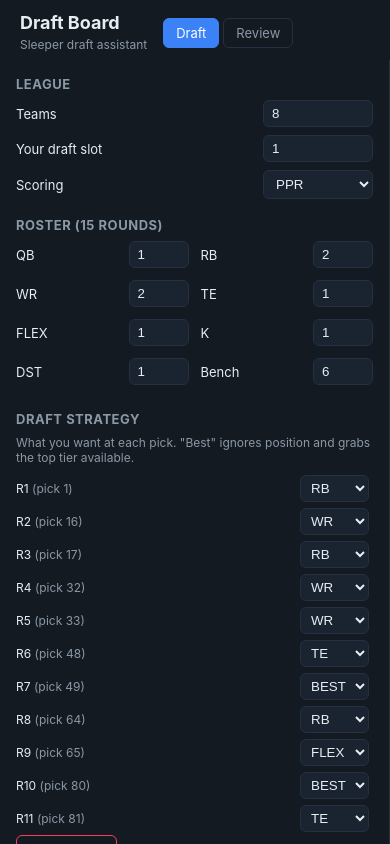
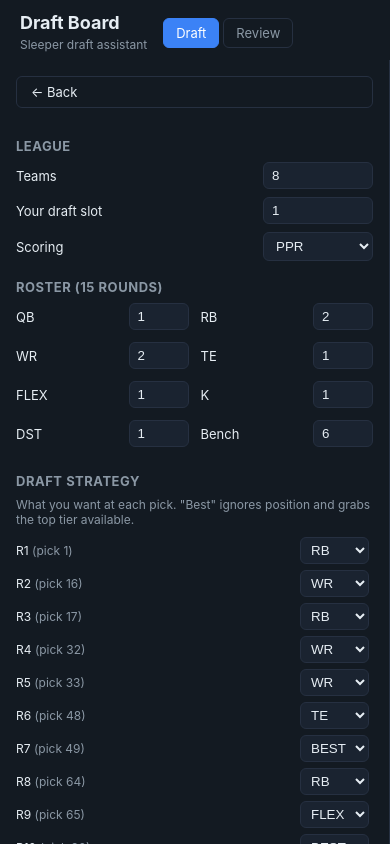
Before and after one commit to HALFxAxHEART/sleeper-draft-assistant, a React (Vite) app: page / in a window 390 px wide. Both pictures are taken after a click on the button "Settings". Shown: the top 844 px of the page. Built offline with nearby package versions, Linux system fonts and the light colour scheme.

Commit message:
Add a back button to the settings panel
Previously the only way to close settings was clicking the header
'Settings' toggle again, which isn't an obvious close affordance
(especially on mobile, where settings covers the full screen).

```diff
--- a/src/App.tsx
+++ b/src/App.tsx
@@ -16,7 +16,7 @@
     <div className="app-shell">
       <Header onToggleSettings={() => setSettingsOpen((v) => !v)} view={view} onSetView={setView} />
       <div className="app-body">
-        {settingsOpen && <SettingsPanel />}
+        {settingsOpen && <SettingsPanel onClose={() => setSettingsOpen(false)} />}
         <main className="app-main">
           {view === "draft" ? (
             <>
--- a/src/components/SettingsPanel.tsx
+++ b/src/components/SettingsPanel.tsx
@@ -14,7 +14,7 @@
   { key: "BENCH", label: "Bench" },
 ];
 
-export function SettingsPanel() {
+export function SettingsPanel({ onClose }: { onClose: () => void }) {
   const { state, dispatch } = useDraft();
   const { settings } = state;
 
@@ -25,6 +25,10 @@
 
   return (
     <aside className="settings-panel">
+      <button className="btn ghost settings-back" onClick={onClose}>
+        ← Back
+      </button>
+
       <section>
         <h3>League</h3>
         <label className="field">
--- a/src/index.css
+++ b/src/index.css
@@ -154,6 +154,12 @@
   padding: 16px;
   overflow-y: auto;
   max-height: calc(100vh - 60px);
+}
+
+.settings-back {
+  margin-bottom: 12px;
+  width: 100%;
+  text-align: left;
 }
 
 .settings-panel h3 {
```
